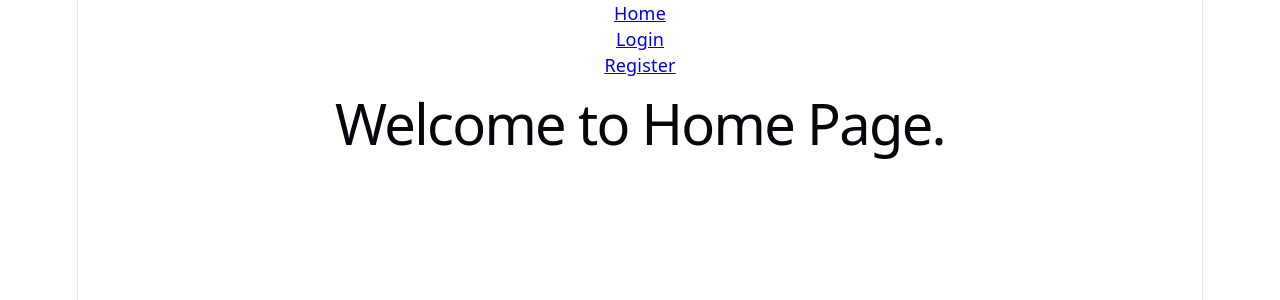
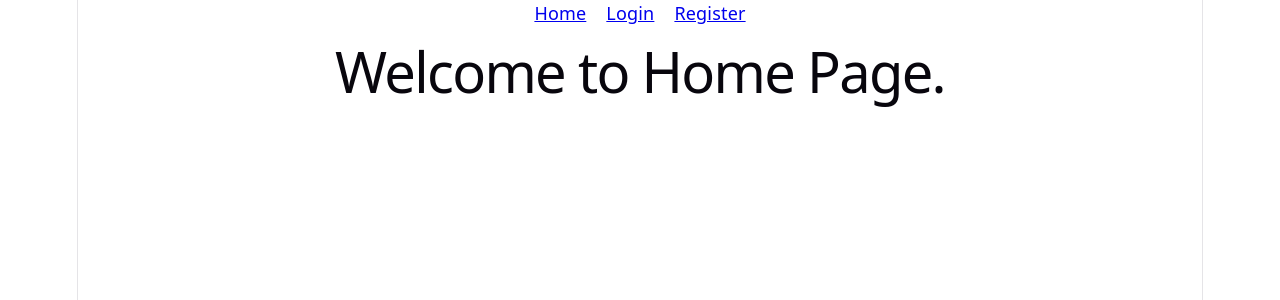
Before and after one commit to ManCityP/Creddit-JS, a React (Vite) app in the folder client/: page / in a window 1280 px wide. Shown: the top 300 px of the page. Built offline with nearby package versions, Linux system fonts and the light colour scheme.

Commit message:
edited simple navegeation

```diff
--- a/client/src/App.css
+++ b/client/src/App.css
@@ -182,3 +182,10 @@
     border-right-color: var(--border);
   }
 }
+
+.navbar {
+  display: flex;
+  flex-direction: row;
+  justify-content: center;
+  gap: 20px;
+}
--- a/client/src/App.jsx
+++ b/client/src/App.jsx
@@ -10,7 +10,10 @@ function App() {
 
   return (
     <>
-        <Navbar />
+        <nav className="navbar">
+            <Navbar />
+        </nav>
+
         <Routes>
             <Route path="/" element={<Home />} />
             <Route path="/login" element={<Login />} />
```
